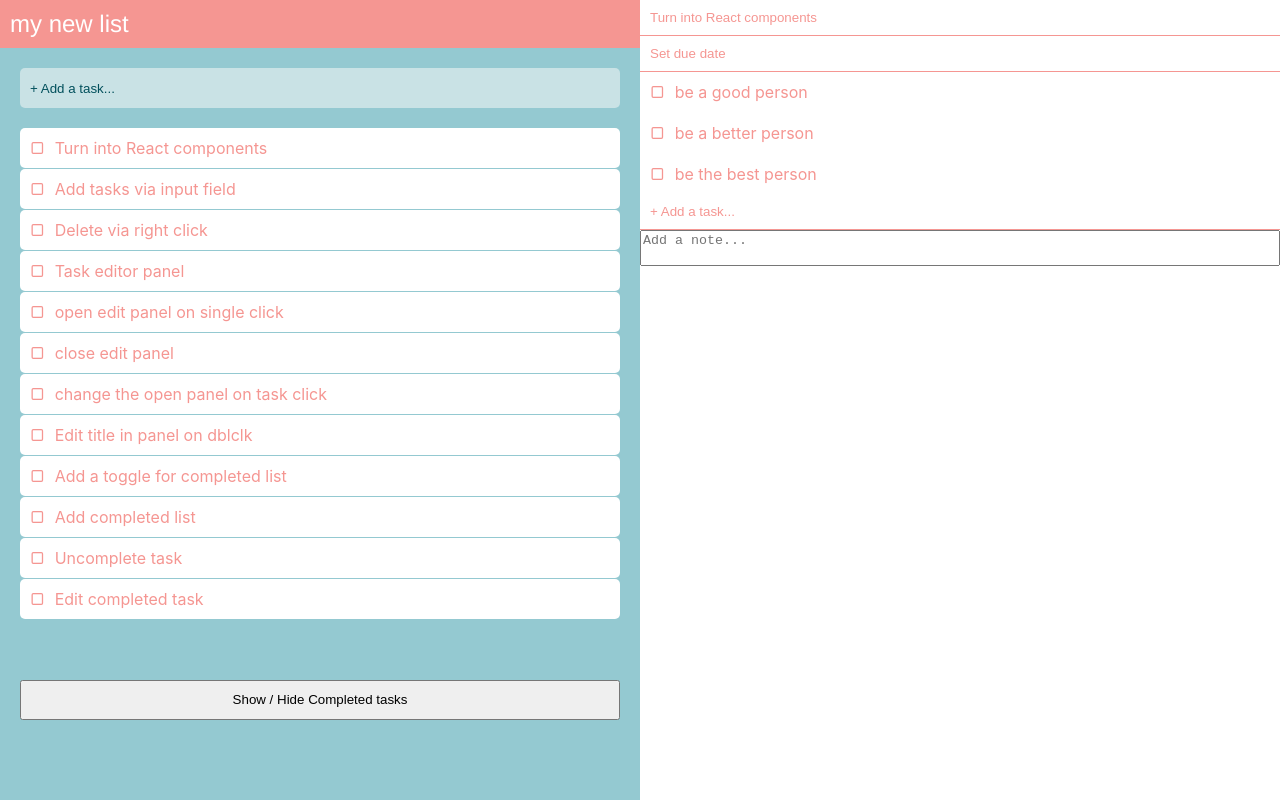
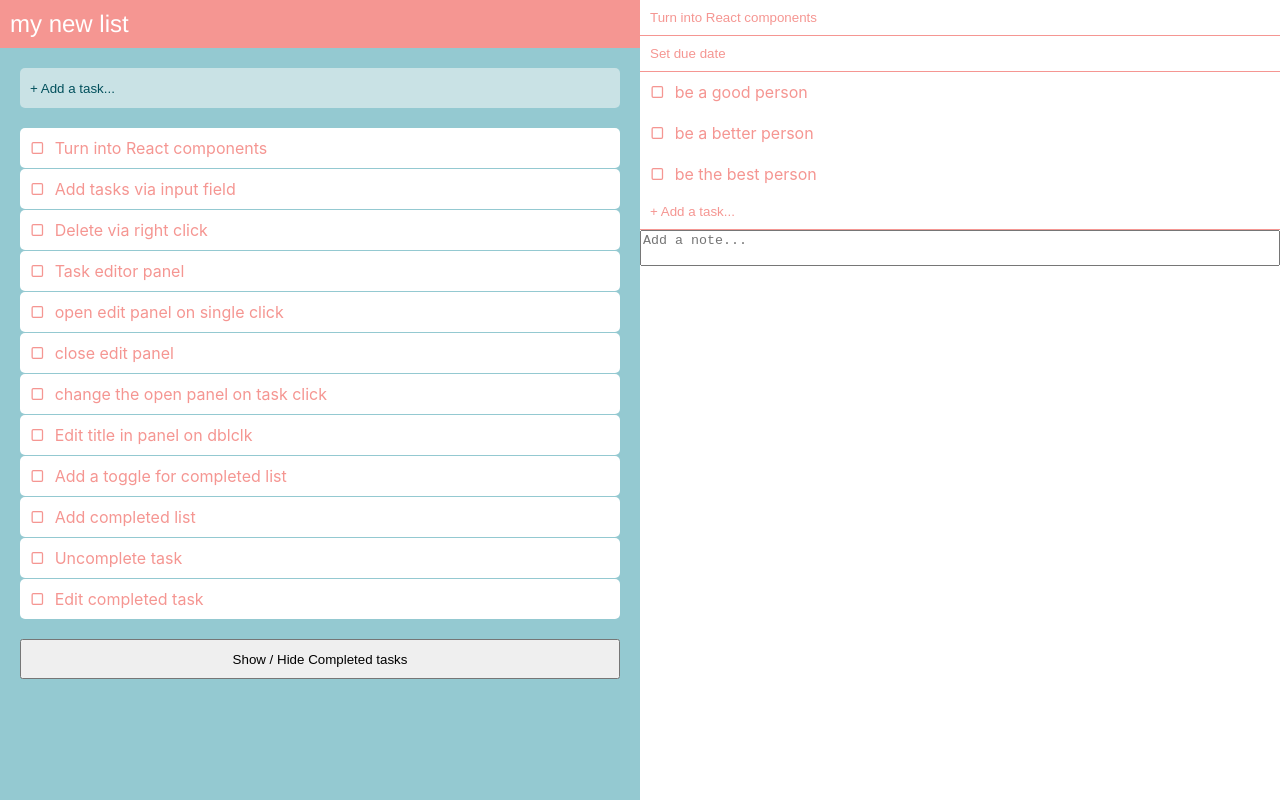
Before and after one commit to DustinGaudet/deepdive, a React (Create React App) app: page / in a window 1280 px wide. Built offline with nearby package versions, Linux system fonts and the light colour scheme.

Commit message:
Fix spacing issue between in/completed tasklists and tasklist class bug.

```diff
--- a/src/components/app/App.scss
+++ b/src/components/app/App.scss
@@ -21,7 +21,7 @@
     overflow-y: scroll;
     padding: 20px;
     display: grid;
-    grid-template: 40px auto 40px auto / 1fr;
+    grid-template: 40px minmax(min-content, max-content) 40px minmax(min-content, max-content) / 1fr;
     row-gap: 20px;
   }
 }
--- a/src/components/tasklist/TaskList.js
+++ b/src/components/tasklist/TaskList.js
@@ -5,7 +5,7 @@ import Task from '../task/Task'
 const TaskList = props => {
 
   var tasks = props.tasks.filter(x => x.parent === props.parentId)
-  var hiddenClass = false
+  var hiddenClass = ''
 
   if (props.hasOwnProperty('completed')) {
     tasks = tasks.filter(x => x.completed === props.completed)
```
